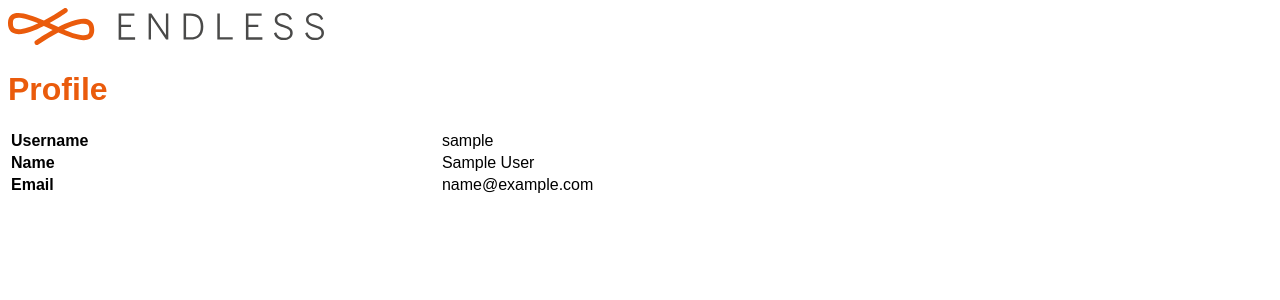
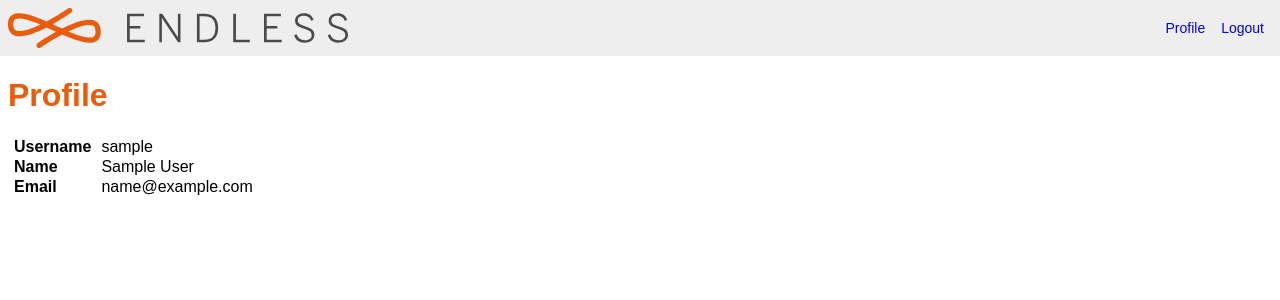
Before and after one commit to endlessm/eos-idp, a Django app: page /profile/ in a window 1280 px wide. Shown: the top 300 px of the page. Run offline with Django 3.2, Linux system fonts and the light colour scheme; the visitor is signed in with stand-in values (Sample User, id 1).

Commit message:
Add navigation bar
I'm sure I'm not quite doing it right on the CSS, but this seems to
achieve the desired effect.

```diff
--- a/main/static/main/eosidp.css
+++ b/main/static/main/eosidp.css
@@ -1,19 +1,54 @@
 body {
     font-family: sans-serif;
+    margin: 0;
+}
+
+div.header, div.footer {
+    padding: 0;
+}
+
+div.content {
+    padding: 0 8px;
 }
 
 h1, h2 {
     color: #ea5b0c;
 }
 
-table {
-    width: 100%;
+th, td {
+    text-align: left;
+    padding: 0 4px;
 }
 
-th, td {
-    text-align: left;
+ul.navbar {
+    list-style-type: none;
+    margin: 0;
+    padding: 8px;
+    overflow: auto;
+    background-color: #eeeeee;
 }
 
-.logo {
-    width: 25%;
+ul.navbar li {
+    float: right;
 }
+
+ul.navbar li.left {
+    float: left;
+}
+
+ul.navbar li a {
+    display: block;
+    text-align: center;
+    text-decoration: none;
+    font-size: 14px;
+    padding: 12px 8px;
+}
+
+img.logo {
+    height: 40px;
+}
+
+ul.navbar li a.logo {
+    padding: 0;
+    font-size: 0;
+}
--- a/main/templates/main/base.html
+++ b/main/templates/main/base.html
@@ -8,9 +8,25 @@
   </head>
   <body>
     <div class="header">
-      <a href="{% url 'main:index' %}">
-        <img class="logo" src="{% static "main/logo.svg" %}" alt="Endless">
-      </a>
+      <ul class="navbar">
+        <li class="left">
+          <a class="logo" href="{% url 'main:index' %}">
+            <img class="logo" src="{% static "main/logo.svg" %}" alt="Endless">
+          </a>
+        </li>
+        {% if user.is_authenticated %}
+        <li>
+          <a href="{% url 'main:logout' %}">Logout</a>
+        </li>
+        <li>
+          <a href="{% url 'main:profile' %}">Profile</a>
+        </li>
+        {% else %}
+        <li>
+          <a href="{% url 'main:login' %}">Login</a>
+        </li>
+        {% endif %}
+      </ul>
     </div>
     <div class="content">
       {% block content %}
```
